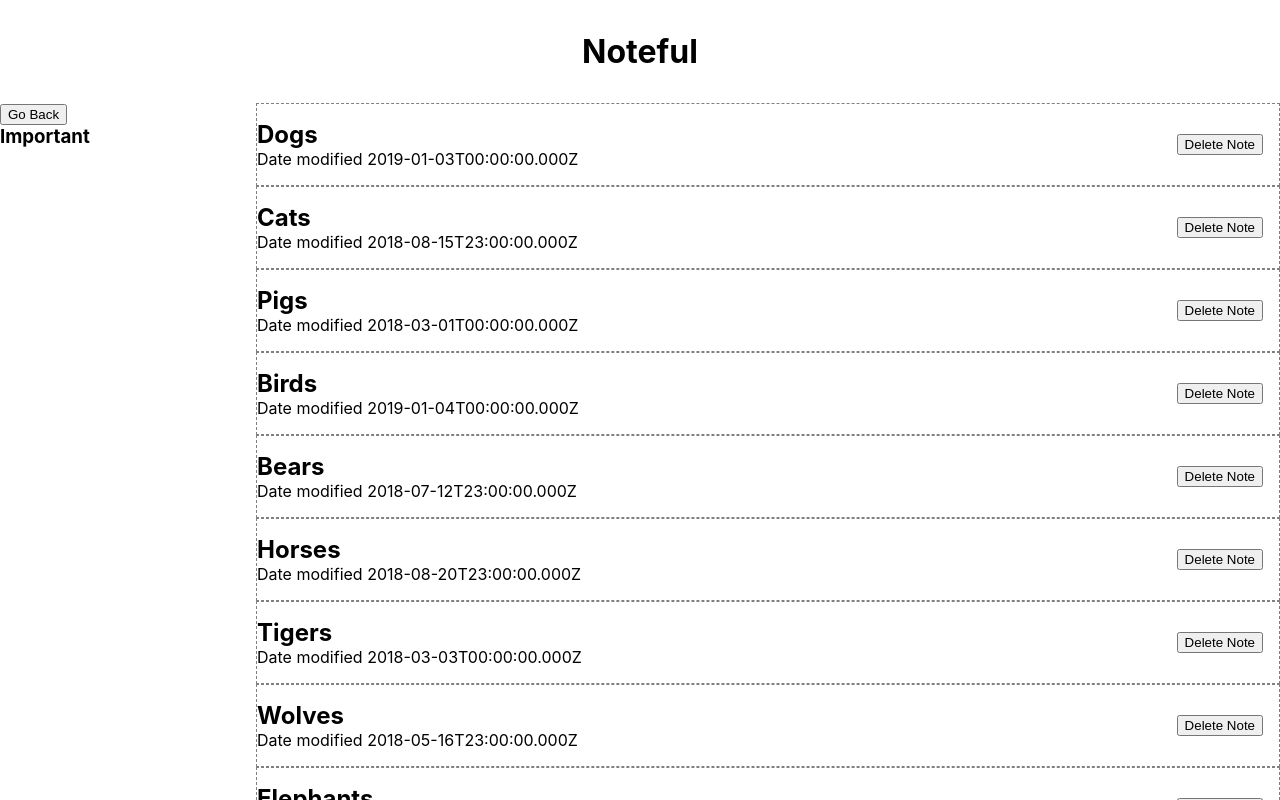
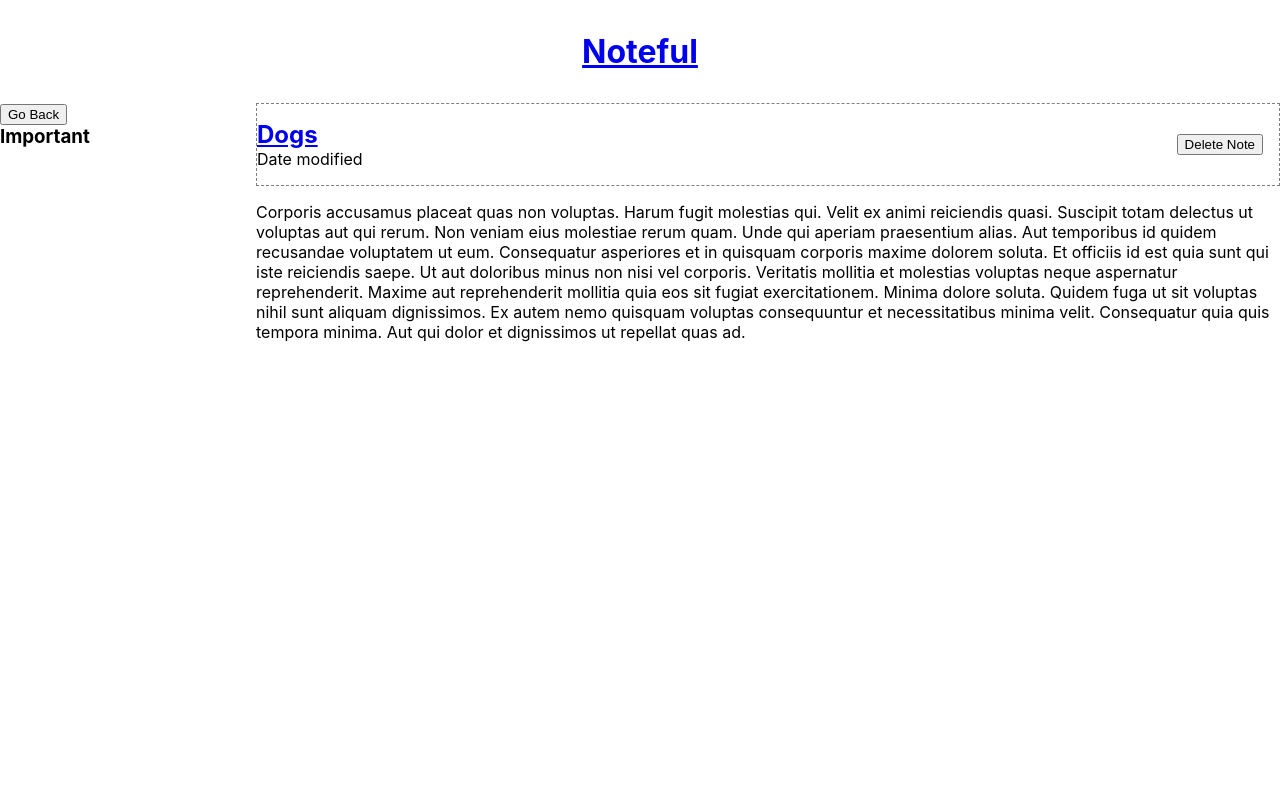
Before and after one commit to thinkful-ei-macaw/noteful-app-km, a React (Create React App) app: page /note/cbc787a0-ffaf-11e8-8eb2-f2801f1b9fd1 in a window 1280 px wide. Shown: the top 800 px of the page. Built offline with nearby package versions, Linux system fonts and the light colour scheme.

Commit message:
content routing

```diff
--- a/public/index.html
+++ b/public/index.html
@@ -28,9 +28,7 @@
   </head>
   <body>
     <noscript>You need to enable JavaScript to run this app.</noscript>
-    <header>
-      <h1>Noteful</h1>
-    </header>
+
     <div id="root"></div>
     <!--
       This HTML file is a template.
--- a/src/App.js
+++ b/src/App.js
@@ -3,16 +3,20 @@ import './App.css';
 import store from './store'
 import Sidebar from './Components/Sidebar'
 import Content from './Components/Content'
+import Header from './Components/Header'
 
 class App extends React.Component {
   state = store
 
   render() {
     return (
+      <div className="App">
+        <Header />
       <main>
         <Sidebar data={this.state}/>
-        <Content notes={this.state.notes}/>
+        <Content data={this.state}/>
       </main>
+      </div>
     );
   }
 
--- a/src/Components/Content.js
+++ b/src/Components/Content.js
@@ -1,13 +1,25 @@
 import React from 'react';
 import NoteList from './NoteList'
-import SelectedNote from './SelectedNote'
+import {Route, Switch} from 'react-router-dom';
 
 class Content extends React.Component {
     render() {
         return (
             <section className='content'>
-            <NoteList notes={this.props.notes} />
-            <SelectedNote content="" />
+            <Switch>
+                <Route path="/note/:id" render={props => (
+                    <NoteList {...props} data={this.props.data} view="note" />
+
+                )}/>
+
+                <Route path="/folder/:id" render={props => (
+                    <NoteList {...props} data={this.props.data} view="folder" />
+                )} />
+
+                <Route render={props => (
+                    <NoteList {...props} data={this.props.data} />
+                )} />
+            </Switch>
             </section>
         )
     }
--- a/src/Components/FolderList.js
+++ b/src/Components/FolderList.js
@@ -4,7 +4,6 @@ import Folder from './Folder';
 class FolderList extends React.Component {
   render() {
 
-    console.log(this.props)
     const id = this.props.match.params.id || null;
 
     const folders = this.props.folders.map(folder => (
--- /dev/null
+++ b/src/Components/Header.js
@@ -0,0 +1,15 @@
+import React from 'react';
+import {Link} from 'react-router-dom'
+
+class Header extends React.Component {
+    render() {
+        return (
+            <header>
+                <h1><Link to="/">Noteful</Link></h1>
+            </header>
+
+        )
+    }
+}
+
+export default Header;
--- a/src/Components/Note.js
+++ b/src/Components/Note.js
@@ -1,11 +1,13 @@
 import React from 'react';
+import { Link } from 'react-router-dom';
+
 
 class Note extends React.Component {
     render() {
         return (
             <li>
                 <div>
-                    <h2>{this.props.name}</h2>
+                    <h2><Link to={"/note/" + this.props.id}>{this.props.name}</Link></h2>
                     <p>Date modified {this.props.modified}</p>
                 </div>
                 <button>Delete Note</button>
--- a/src/Components/NoteList.js
+++ b/src/Components/NoteList.js
@@ -1,16 +1,40 @@
 import React from 'react';
 import Note from './Note'
+import SelectedNote from './SelectedNote'
 
 class NoteList extends React.Component {
 
     render() {
-        const notes = this.props.notes.map(note => (
-            <Note key={note.id} id={note.id} name={note.name} modified={note.modified} />)
-            )
+        const id = this.props.match.params.id || null;
+        let notes = this.props.data.notes
+        let noteContent = ""
+
+        if (id) {
+            if (this.props.view === "folder") {
+
+                notes = this.props.data.notes.filter(note => note.folderId === id)
+            } else {
+                let n = this.props.data.notes.filter(note => note.id === id)
+                notes = n;
+                noteContent = n[0].content;
+            }
+        }
+
+
+        let noteComponents = notes.map(note => (
+            <Note key={note.id} id={note.id} name={note.name} />
+          ))
+
         return (
             <ul>
-                {notes}
+                {noteComponents}
+                {this.props.view === "folder" ? (
+                    <li><button>Add Note</button></li>
+                ) : (
+                    <SelectedNote content={noteContent} />
+                )}
             </ul>
+
         )
     }
 }
```
